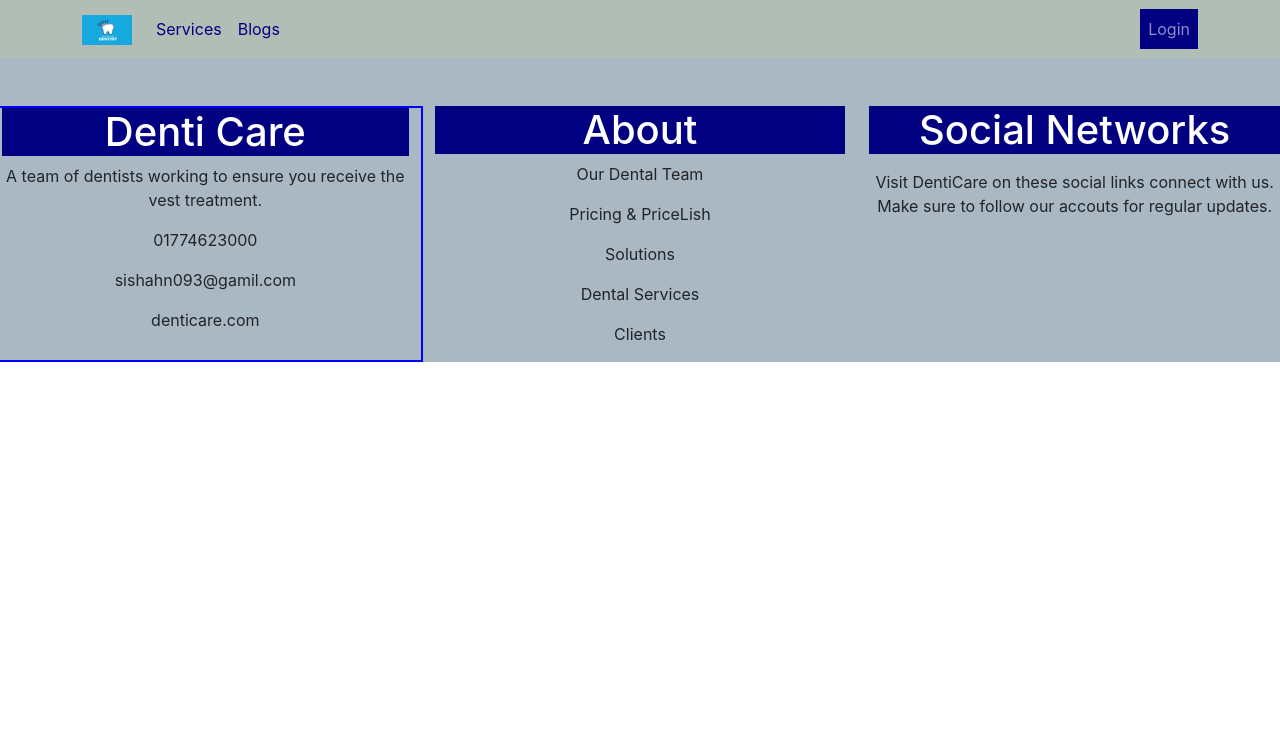
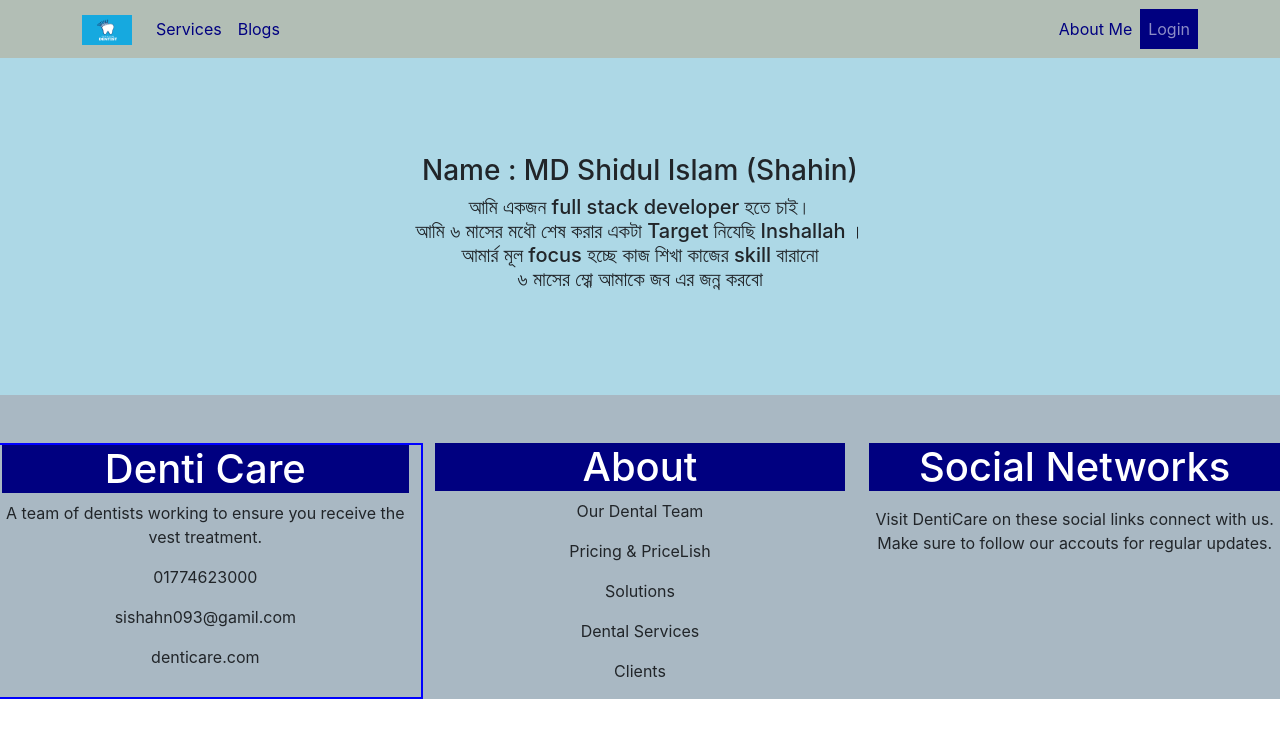
Before and after one commit to Shahin093/assgn10-service, a React (Create React App) app: page /aboutme in a window 1280 px wide. Shown: the top 738 px of the page. Built offline with nearby package versions, Linux system fonts and the light colour scheme; no server answers.

Commit message:
completing about me component

```diff
--- a/src/App.js
+++ b/src/App.js
@@ -9,6 +9,7 @@ import RequiredAuth from './Page/RequiredAuth/RequiredAuth';
 import ServiceDetail from './Page/ServiceDetail/ServiceDetail';
 import Home from './Page/Home/Home';
 import Blogs from './Page/Blogs/Blogs';
+import AboutMe from './Page/AboutMe/AboutMe';
 
 function App() {
   return (
@@ -20,6 +21,7 @@ function App() {
         <Route path='/login' element={<Login></Login>}></Route>
         <Route path='/register' element={<Register></Register>}></Route>
         <Route path='/blogs' element={<Blogs></Blogs>}></Route>
+        <Route path='/aboutme' element={<AboutMe></AboutMe>}></Route>
         <Route path='/checkout' element={
           <RequiredAuth>
             <Checkout></Checkout>
--- /dev/null
+++ b/src/Page/AboutMe/AboutMe.js
@@ -0,0 +1,16 @@
+import React from 'react';
+
+const AboutMe = () => {
+    return (
+        <div className='m-5 p-5'>
+            <h3>Name : MD Shidul Islam (Shahin)</h3>
+            <h5>আমি একজন full stack developer হতে চাই। <br />
+                আমি ৬ মাসের মধৌ শেষ করার একটা Target নিযেছি Inshallah । <br />
+                আমার্র মূল focus হচ্ছে কাজ শিখা কাজের skill বারানো <br />
+                ৬ মাসের ম্ধো আমাকে জব এর জন্ন করবো
+            </h5>
+        </div>
+    );
+};
+
+export default AboutMe;
--- a/src/Page/Heading/Heading.js
+++ b/src/Page/Heading/Heading.js
@@ -22,11 +22,12 @@ const Heading = () => {
                     <Navbar.Toggle aria-controls="responsive-navbar-nav" />
                     <Navbar.Collapse id="responsive-navbar-nav">
                         <Nav className="me-auto" >
-                            <Nav.Link style={{ color: '#000080' }} href="#services">Services</Nav.Link>
+                            <Nav.Link style={{ color: '#000080' }} href="home#services">Services</Nav.Link>
                             <Nav.Link style={{ color: '#000080' }} as={Link} to={'/blogs'} href="#blogs">Blogs</Nav.Link>
 
                         </Nav>
                         <Nav>
+                            <Nav.Link style={{ color: '#000080' }} as={Link} to={'/aboutme'} href="#aboutme">About Me</Nav.Link>
                             {
                                 user ?
                                     <button style={{ background: '#000080' }} className='btn btn-link text-white text-decoration-none' onClick={handleSignOut}>SignOut</button>
```
